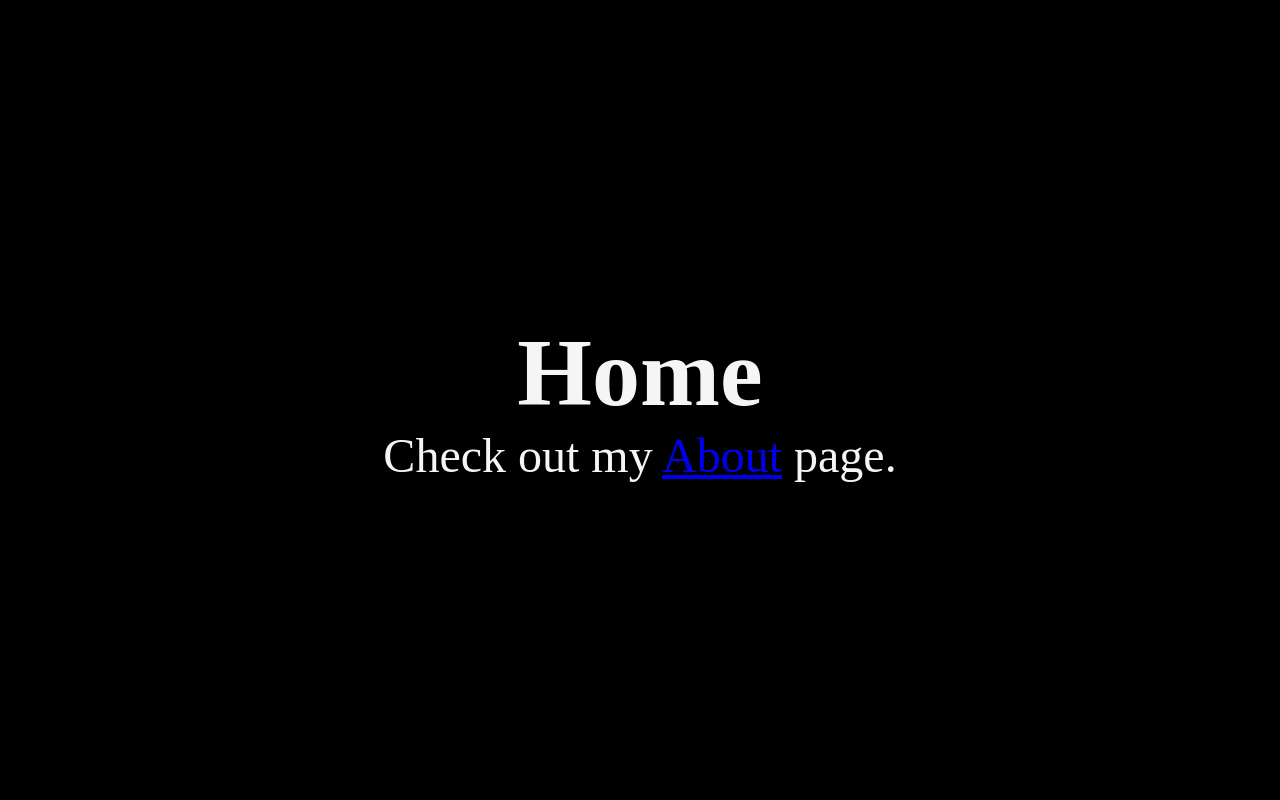
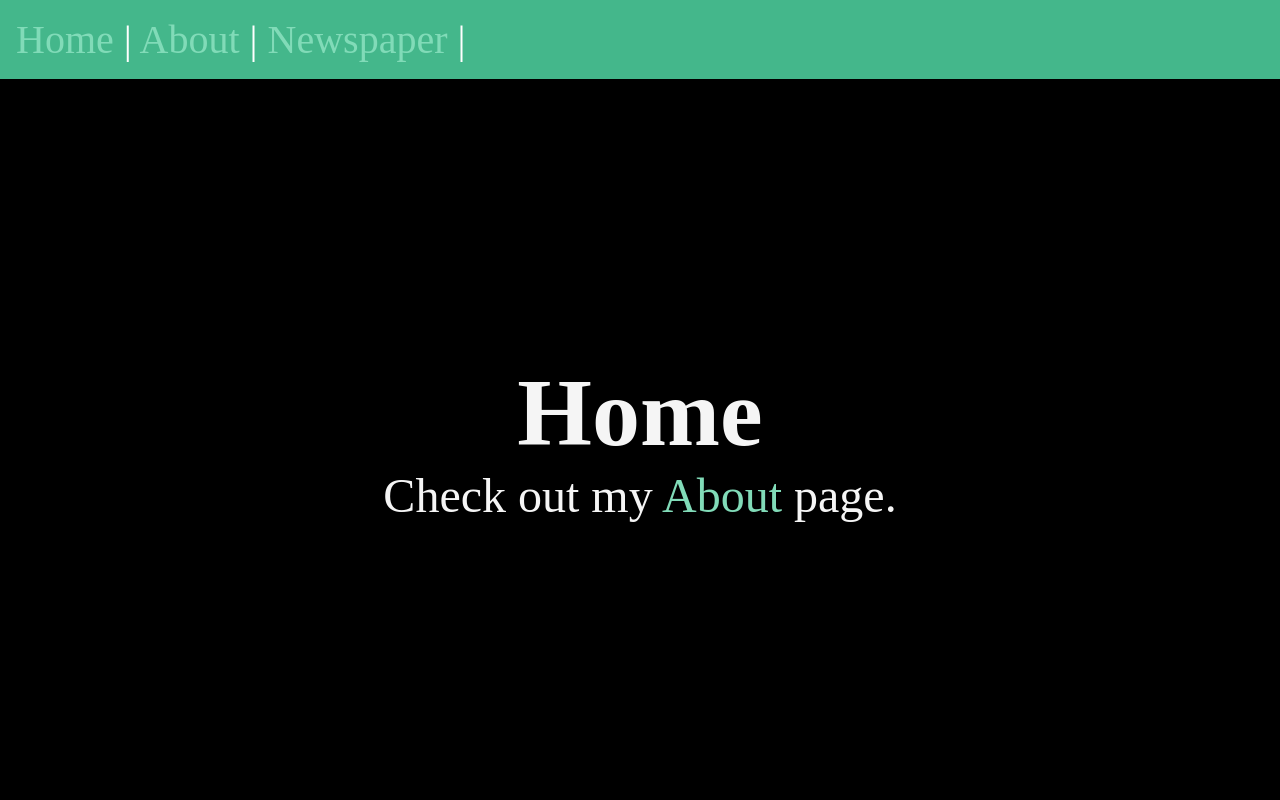
Before and after one commit to chandima2000/blog-website-django, a Django app: page / in a window 1280 px wide. Run offline with Django 4.2, Linux system fonts and the light colour scheme.

Commit message:
create templates

```diff
--- a/myproject/static/css/style.css
+++ b/myproject/static/css/style.css
@@ -6,13 +6,36 @@
 
 body {
     min-height: 100vh;
+    background-color: black;
+    color: whitesmoke;
+    font-size: 3rem;
+    display: flex;
+    flex-flow: column;
+}
+
+nav {
+    padding: 1rem;
+    background-color: #44B78B;
+    color: white;
+    font-size: 2.5rem;
+}
+
+main {
+    flex-grow: 1;
     display: grid;
     place-content: center;
-    font-size: 3rem;
-    background-color: black;
-    color: whitesmoke;
 }
 
-h1, p {
+h1,
+p {
     text-align: center;
 }
+
+a {
+    text-decoration: none;
+    color: #81dbb8;
+}
+
+a:hover {
+    opacity: .85;
+}
--- a/myproject/templates/home.html
+++ b/myproject/templates/home.html
@@ -1,16 +1,9 @@
-<!DOCTYPE html>
+{% extends "layout.html" %}
+{% block title %}
+ Home
+{% endblock %}
 
-{% load static %}  {% comment %} Now add this {% endcomment %}
-
-<html lang="en">
-<head>
-    <meta charset="UTF-8">
-    <meta name="viewport" content="width=device-width, initial-scale=1.0">
-    <title>Home</title>
-    <link rel="stylesheet" href="{% static 'css/style.css' %}">
-</head>
-<body>
+{% block content %}
     <h1>Home</h1>
     <p>Check out my <a href="/about">About</a> page.</p>
-</body>
-</html>
+{% endblock  %}
--- /dev/null
+++ b/myproject/templates/layout.html
@@ -0,0 +1,26 @@
+<!DOCTYPE html>
+{% load static %}
+<html lang="en">
+<head>
+    <meta charset="UTF-8">
+    <meta name="viewport" content="width=device-width, initial-scale=1.0">
+    <title>
+       {% block title %}
+            DJango App
+       {% endblock %}
+    </title>
+    <link rel="stylesheet" href="{% static 'css/style.css' %}">
+    <script src="{% static 'js/main.js' %}" defer></script>
+</head>
+<body>
+    <nav>
+        <a href='/'>Home</a> |
+        <a href='/about'>About</a> |
+        <a href='/posts'>Newspaper</a> |
+    </nav>
+    <main>
+        {% block content%}
+        {% endblock %}
+    </main>
+</body>
+</html>
```
Also changed, not shown: myproject/posts/templates/posts/posts_list.html (+7 -10 lines), myproject/templates/about.html (+6 -15 lines).
